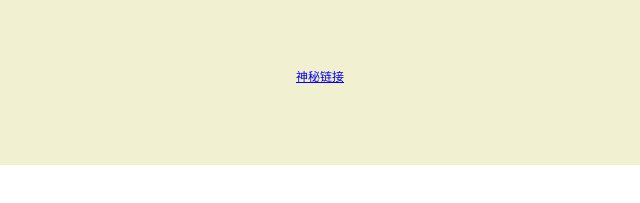
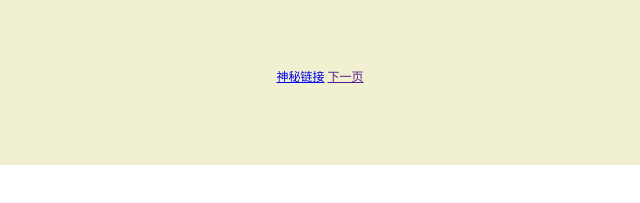
Before and after one commit to bjs114/bjs114.github.io, a plain HTML site: page lizhihang.html in a window 1280 px wide. Shown: the part 233-436 px from the top of the page, 320-960 px from the left. Drawn offline with Linux system fonts and the light colour scheme.

Commit message:
Update lizhihang.html

```diff
--- a/lizhihang.html
+++ b/lizhihang.html
@@ -35,6 +35,7 @@
     font-size:12px;
     ">
     <a href="https://www.iqiyi.com/v_tenslumq0w.html?vfm=2008_aldbd&fv=p_02_01">神秘链接</a>
+		  <a href="">下一页</a>
     </div>
   </body>
 </html>
```
